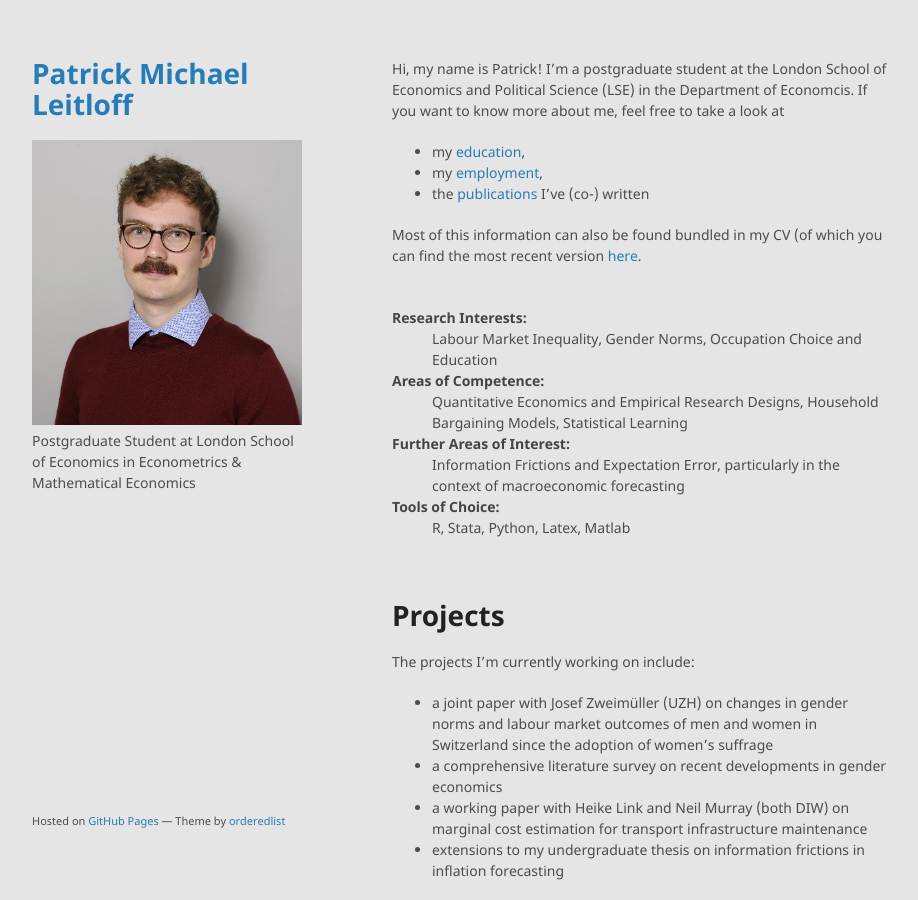
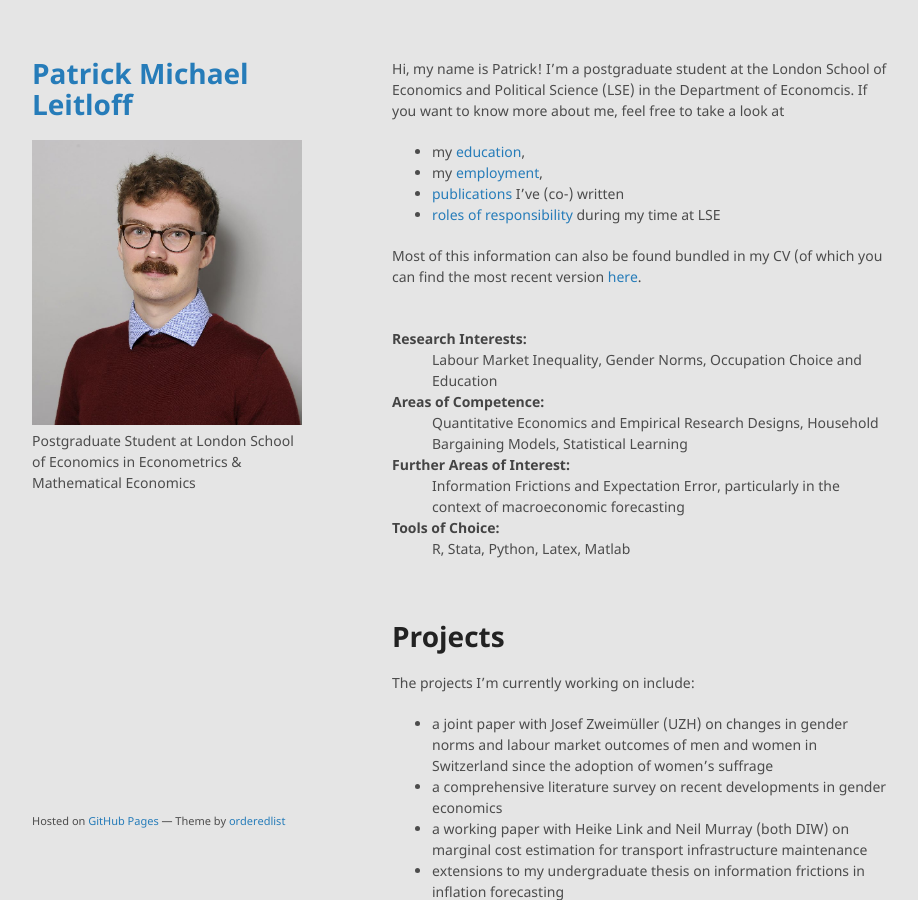
Before and after one commit to patrick-leitloff/patrick-leitloff.github.io, a Jekyll site: the page built from index.md, in a window 1280 px wide and 900 px high. Shown: the whole window, without its empty margins (178-1096 px from the left). Built offline with Jekyll 4.4.1, drawn with Linux system fonts in a browser that asks for light colours.

Commit message:
Update index.md

```diff
--- a/index.md
+++ b/index.md
@@ -6,7 +6,8 @@ Hi, my name is Patrick! I’m a postgraduate student at the London School of Eco
 
 + my [education](./education.md),
 + my [employment](./employment.md),
-+ the [publications](./publications.md) I’ve (co-) written
++ [publications](./publications.md) I’ve (co-) written
++ [roles of responsibility](./rrvolunteering.md) during my time at LSE
 
 Most of this information can also be found bundled in my CV (of which you can find the most recent version [here](https://drive.google.com/file/d/1Ai2mt1Wzk93KegvQwh1Q7NkugNRq_aMt/view?usp=drive_link).
 
```
